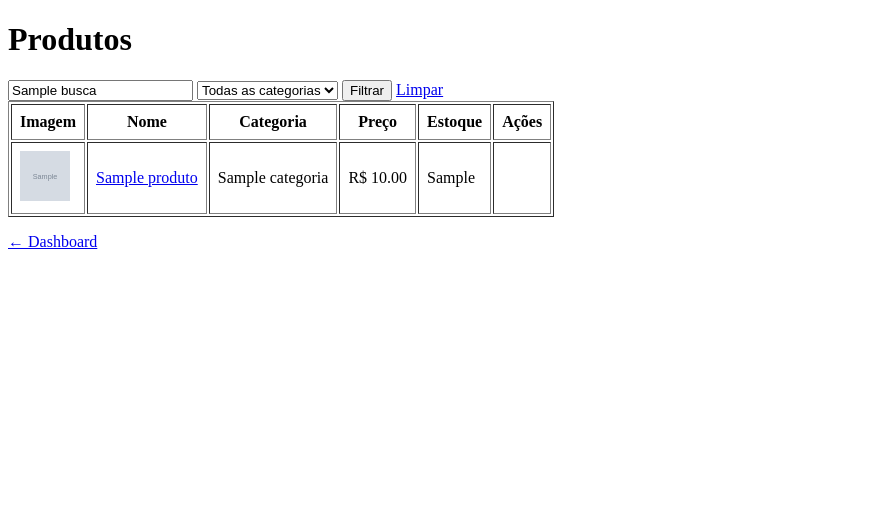
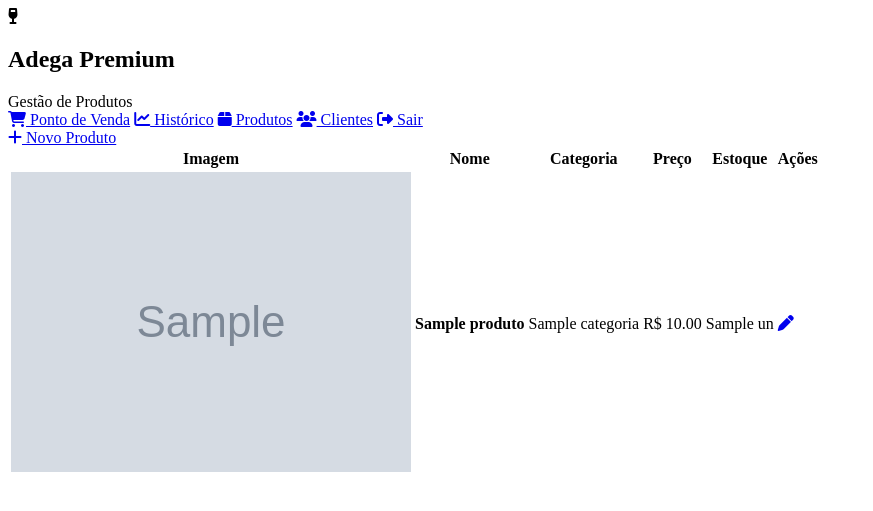
Before and after one commit to ysantoswxx/Nova_Adega, a FastAPI app: template app/templates/produtos/index.html in a window 1280 px wide. Shown: the top 511 px of the page, without its empty margins (0-873 px from the left). Run offline with FastAPI, Linux system fonts and the light colour scheme; the template is opened without the code that fills it: most values are stand-ins (such as "Sample title", 1, 10 or a date in 2020); grey boxes marked "Sample" are stand-in pictures.

Commit message:
feat: add Cliente model and update imports in __init__.py; enhance index.html layout

```diff
--- a/app/templates/produtos/index.html
+++ b/app/templates/produtos/index.html
@@ -2,47 +2,40 @@
 <html lang="pt-br">
 <head>
     <meta charset="UTF-8">
-    <title>Produtos — AAPM SENAI</title>
+    <meta name="viewport" content="width=device-width, initial-scale=1.0">
+    <title>Produtos — Adega Premium</title>
+    <link rel="stylesheet" href="/static/css/home.css">
+    <link rel="stylesheet" href="https://cdnjs.cloudflare.com/ajax/libs/font-awesome/6.7.2/css/all.min.css">
 </head>
 <body>
-    <h1>Produtos</h1>
+    <div class="container">
+        <main class="conteudo">
+            <header>
+                <div class="logo">
+                    <div class="icone"><i class="fa-solid fa-wine-glass"></i></div>
+                    <div>
+                        <h2>Adega Premium</h2>
+                        <span>Gestão de Produtos</span>
+                    </div>
+                </div>
+            </header>
 
-    {% if request.query_params.get('criado') == 'ok' %}
-        <p style="color:green">Produto criado com sucesso!</p>
-    {% endif %}
-    {% if request.query_params.get('desativado') == 'ok' %}
-        <p style="color:green">Produto desativado.</p>
-    {% endif %}
+            <nav>
+                <a href="/"><i class="fa-solid fa-cart-shopping"></i> Ponto de Venda</a>
+                <a href="/movimentacoes"><i class="fa-solid fa-chart-line"></i> Histórico</a>
+                <a href="/produtos" class="ativo"><i class="fa-solid fa-box"></i> Produtos</a>
+                <a href="/clientes"><i class="fa-solid fa-users"></i> Clientes</a>
+                <a href="/auth/logout"><i class="fa-solid fa-right-from-bracket"></i> Sair</a>
+            </nav>
 
-    <!-- Filtros -->
-    <form method="get" action="/produtos">
-        <input  type="text"
-                name="busca"
-                placeholder="Buscar por nome..."
-                value="{{ busca }}">
+            <section class="barra-acao">
+                <a href="/produtos/novo" class="btn-novo">
+                    <i class="fa-solid fa-plus"></i> Novo Produto
+                </a>
+            </section>
 
-        <select name="categoria_id">
-            <option value="0">Todas as categorias</option>
-            {% for c in categorias %}
-                <option value="{{ c.id }}"
-                    {{ 'selected' if categoria_id == c.id else '' }}>
-                    {{ c.nome }}
-                </option>
-            {% endfor %}
-        </select>
-
-        <button type="submit">Filtrar</button>
-
-        {% if busca or categoria_id %}
-            <a href="/produtos">Limpar</a>
-        {% endif %}
-    </form>
-
-    {% if usuario.role == 'admin' %}
-        <a href="/produtos/novo">+ Novo produto</a>
-    {% endif %}
-
-    <table border="1" cellpadding="8">
+            <section class="conteudo-principal">
+                <table class="tabela">
                     <thead>
                         <tr>
                             <th>Imagem</th>
@@ -56,40 +49,26 @@
                     <tbody>
                         {% for p in produtos %}
                         <tr>
+                            <td><img src="{{ p.imagem_url }}" alt="{{ p.nome }}" class="tabela-img"></td>
+                            <td><strong>{{ p.nome }}</strong></td>
+                            <td>{{ p.categoria.nome if p.categoria else '—' }}</td>
+                            <td>R$ {{ "%.2f"|format(p.preco ) }}</td>
                             <td>
-                    <img src="{{ p.imagem_url }}"
-                         alt="{{ p.nome }}"
-                         width="50" height="50"
-                         style="object-fit:cover">
+                                <span class="badge {{ 'badge-baixo' if p.estoque_baixo else 'badge-ok' }}">
+                                    {{ p.estoque_atual }} un
+                                </span>
                             </td>
-                <td><a href="/produtos/{{ p.id }}">{{ p.nome }}</a></td>
-                <td>{{ p.categoria.nome if p.categoria else "—" }}</td>
-                <td>R$ {{ "%.2f"|format(p.preco) }}</td>
-                <td>{{ p.estoque_atual }}</td>
                             <td>
-                    {% if usuario.role == 'admin' %}
-                        <a href="/produtos/{{ p.id }}/editar">Editar</a>
-                        <form action="/produtos/{{ p.id }}/desativar"
-                              method="post"
-                              style="display:inline"
-                              onsubmit="return confirm('Desativar {{ p.nome }}?')">
-                            <button type="submit">Desativar</button>
-                        </form>
-                    {% endif %}
+                                <a href="/produtos/{{ p.id }}/editar" class="btn-acao btn-editar">
+                                    <i class="fa-solid fa-pen"></i>
+                                </a>
                             </td>
                         </tr>
                         {% endfor %}
-
-            {% if not produtos %}
-            <tr>
-                <td colspan="6" style="text-align:center">
-                    Nenhum produto encontrado.
-                </td>
-            </tr>
-            {% endif %}
                     </tbody>
                 </table>
-
-    <p><a href="/">← Dashboard</a></p>
+            </section>
+        </main>
+    </div>
 </body>
 </html>
```
Also changed, not shown: app/models/__init__.py (+6 -4 lines), app/models/cliente.py (added, +15 -0 lines), app/models/produto.py (+4 -8 lines). Lines whose indentation alone changed are shown as unchanged.
